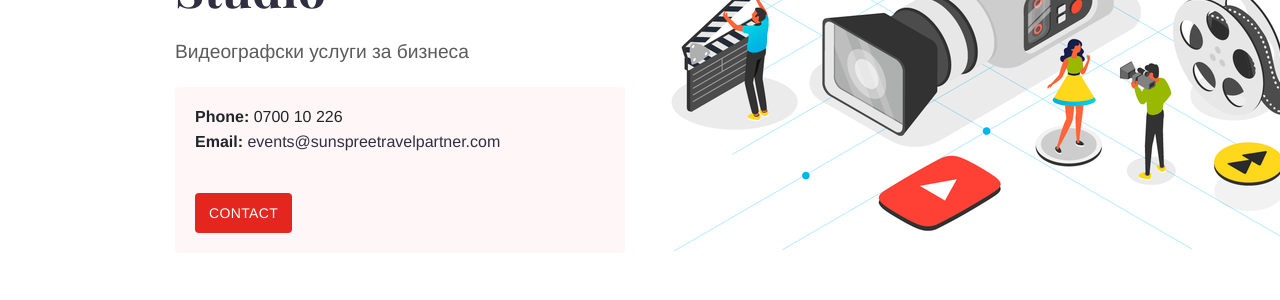
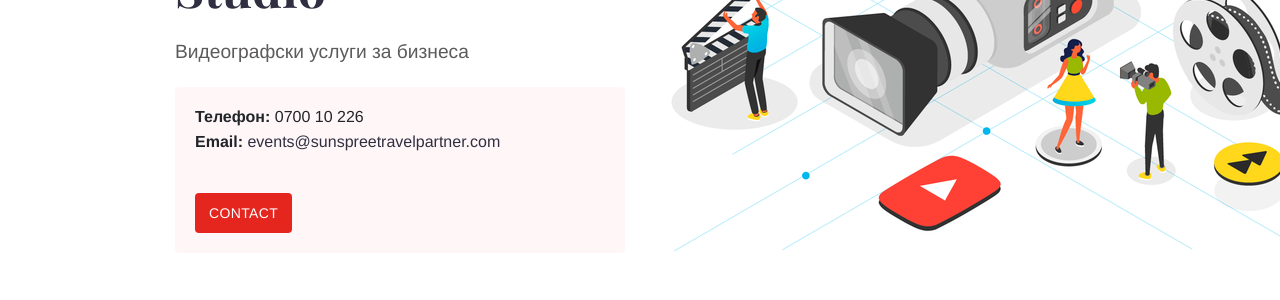
Before and after one commit to almakon/neat-cabbage-64f52, a Jekyll site: the page built from index.md, in a window 1280 px wide. Shown: the part 364-664 px from the top of the page. Built offline with Jekyll 4.4.1, drawn with Linux system fonts in a browser that asks for light colours.

Commit message:
call.html: changed

```diff
--- a/_includes/call.html
+++ b/_includes/call.html
@@ -1,7 +1,7 @@
 <div class="call">
   <div class="call-box-top">
     {% if site.data.contact.phone %}
-        <div class="call-phone"><strong>Phone: </strong> {{ site.data.contact.phone }} </div>
+        <div class="call-phone"><strong>Телефон: </strong> {{ site.data.contact.phone }} </div>
     {% endif %}
     {% if site.data.contact.email %}
     <div class="call-email"><strong>Email: </strong>
```
